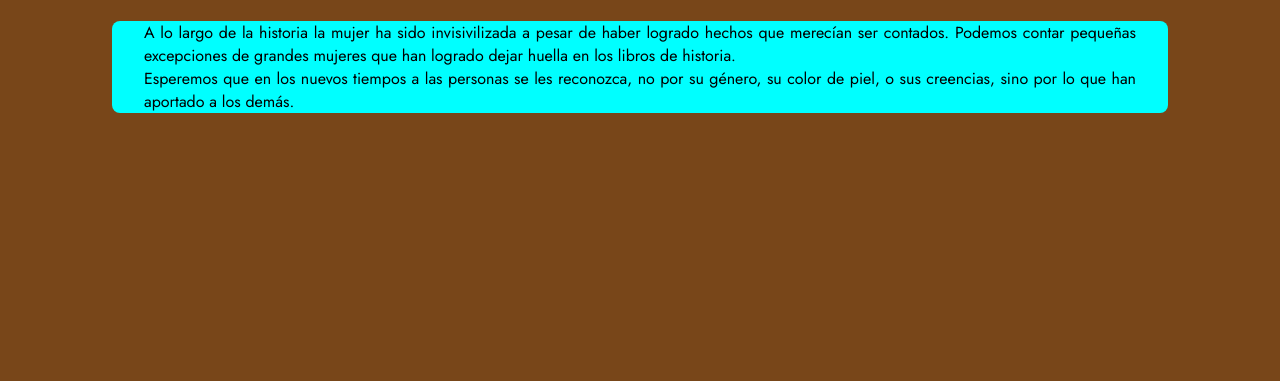
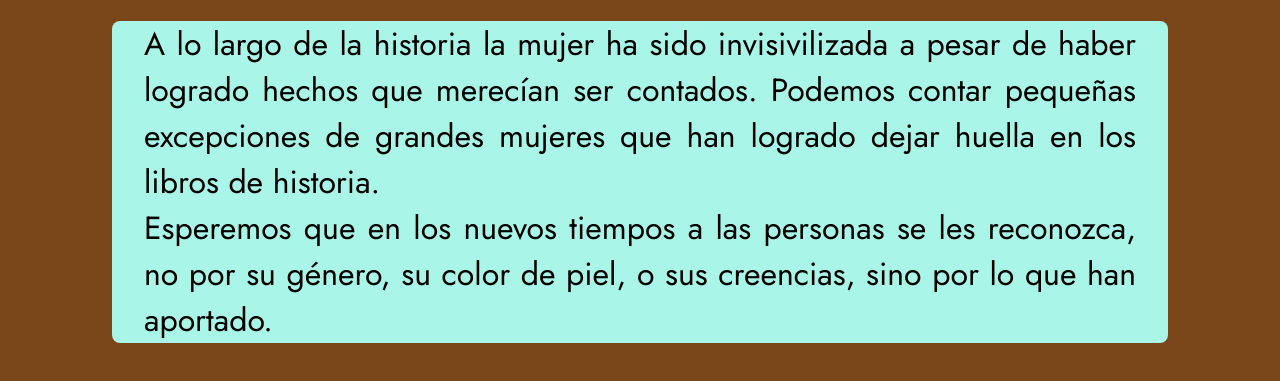
Before and after one commit to JavierBres/sciences_women, a plain HTML site: page index.html in a window 1280 px wide. Shown: the part 211-592 px from the top of the page. Drawn offline with Linux system fonts and the light colour scheme; a web font is replaced by a local one.

Commit message:
background section-text's color added

```diff
--- a/css/colors.css
+++ b/css/colors.css
@@ -3,6 +3,7 @@
     --header-border_image-color: #76BACF;
     --text_header-color: #145787;
     --text_name-color: #9492FA;
+    --text_section-color: #A9F5E8;
     --footer-color: #1E1E1E;
     --button_language-color: #2522BB;
 }
--- a/css/section.css
+++ b/css/section.css
@@ -1,12 +1,12 @@
 .section-text {
     border-radius: 0.5rem;
-    background-color: aqua;
+    background-color: var(--text_section-color);
     margin: 0 7rem;
-
 }
 
 .section-text p {
     font-family: "Jost", sans-serif;
     text-align: justify;
+    font-size: 2rem;
     padding: 0 2rem;
 }
--- a/index.html
+++ b/index.html
@@ -27,7 +27,7 @@
             logrado dejar huella en los libros de historia.</p>
 
         <p>Esperemos que en los nuevos tiempos a las personas se les reconozca, no por su género,
-            su color de piel, o sus creencias, sino por lo que han aportado a los demás.</p>
+            su color de piel, o sus creencias, sino por lo que han aportado.</p>
     </section>
 
 
```
